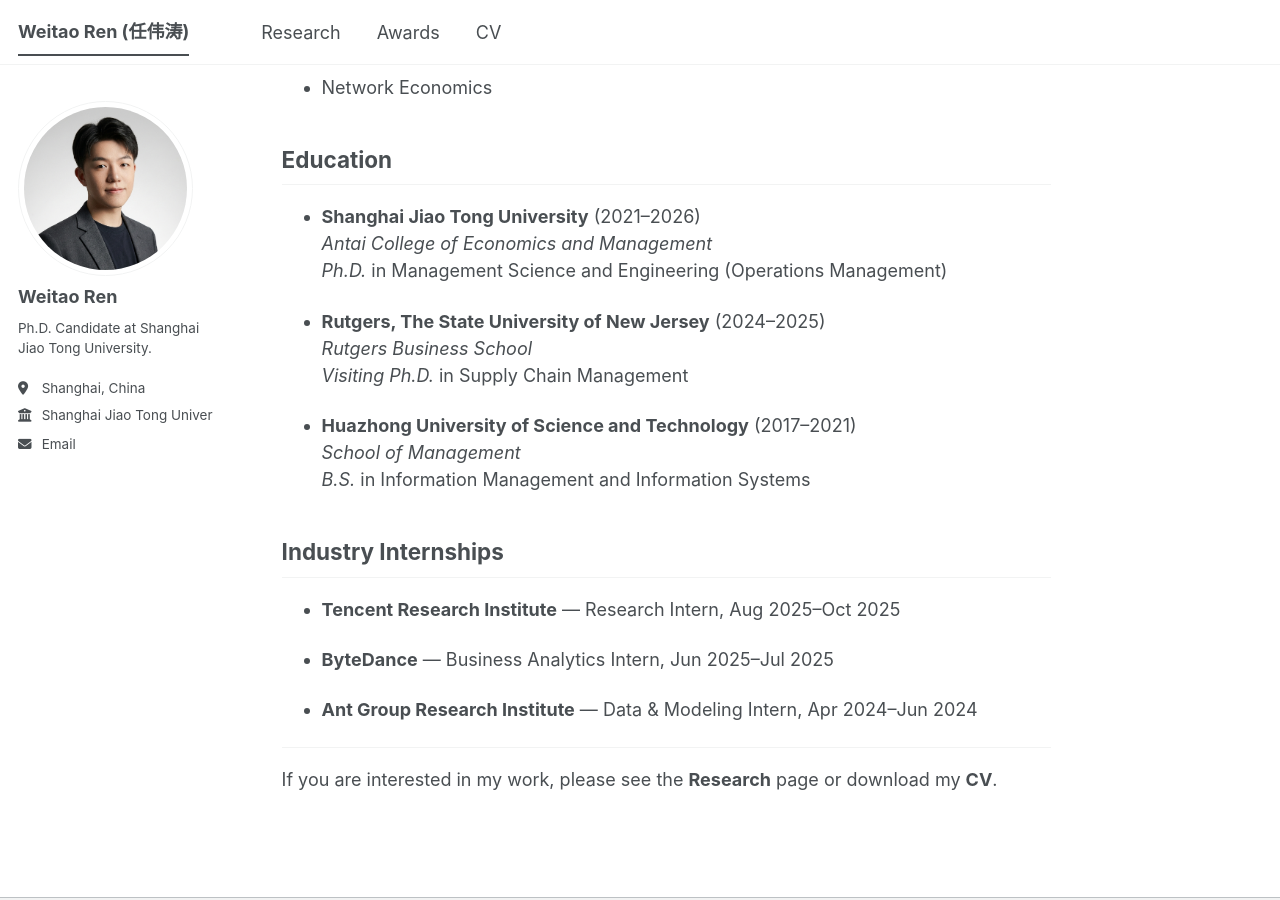
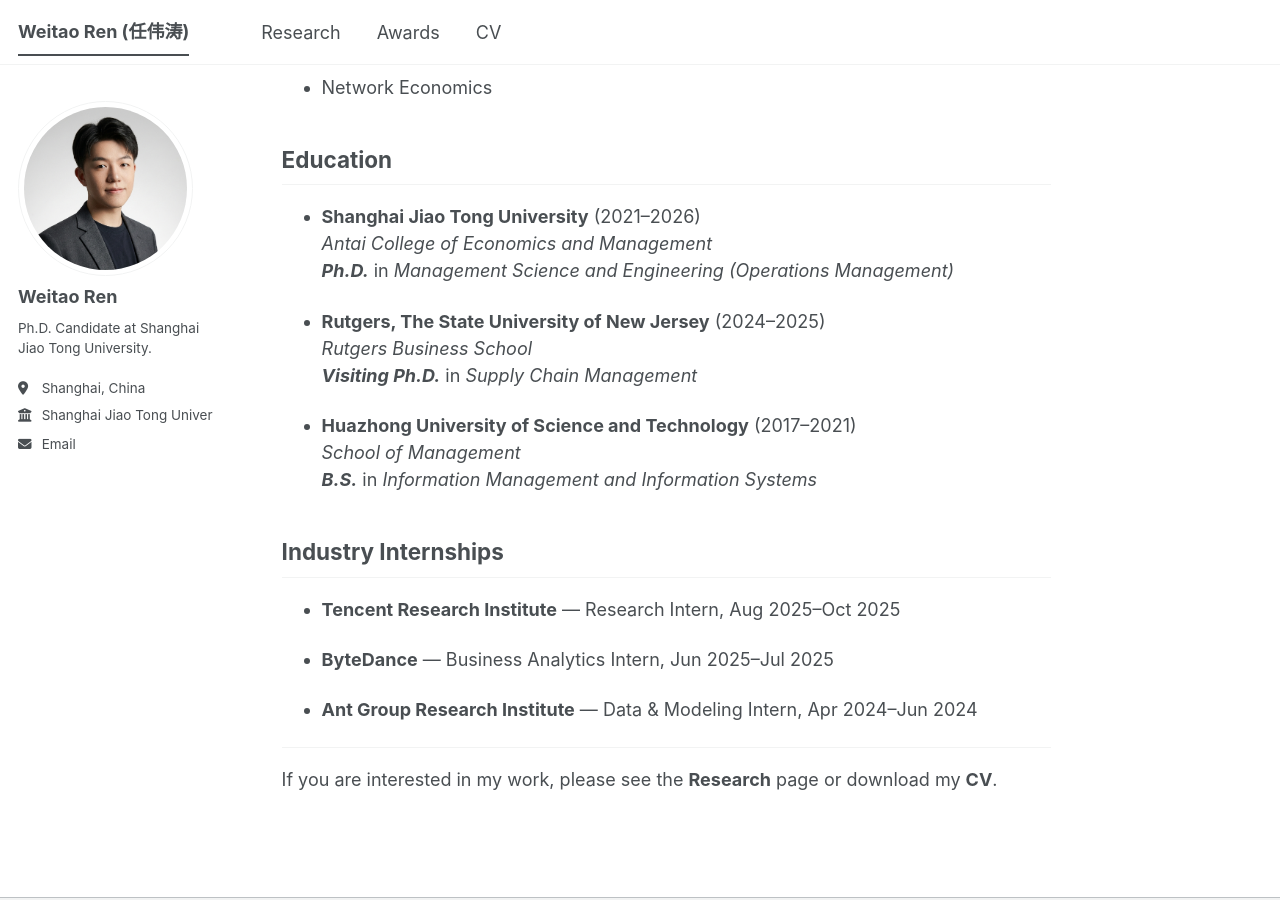
Before and after one commit to weitaoren/weitaoren.github.io, a Jekyll site: the page built from _pages/about.md, in a window 1280 px wide and 900 px high, scrolled down 543 px. Built offline with Jekyll 4.4.1, drawn with Linux system fonts in a browser that asks for light colours; a script bundle is joined from its source files by our own code; library files that are not in the unit come from our copies.

```diff
--- a/_pages/about.md
+++ b/_pages/about.md
@@ -24,15 +24,15 @@ My research lies at the **Operations–Marketing interface**, with a focus on **
 
 - **Shanghai Jiao Tong University** (2021–2026)
   *Antai College of Economics and Management*
-  *Ph.D.* in Management Science and Engineering (Operations Management)
+  ***Ph.D.*** in *Management Science and Engineering (Operations Management)*
 
 - **Rutgers, The State University of New Jersey** (2024–2025)
   *Rutgers Business School*
-  *Visiting Ph.D.* in Supply Chain Management
+  ***Visiting Ph.D.*** in *Supply Chain Management*
 
 - **Huazhong University of Science and Technology** (2017–2021)
   *School of Management*
-  *B.S.* in Information Management and Information Systems
+  ***B.S.*** in *Information Management and Information Systems*
 
 ## Industry Internships
 
```
